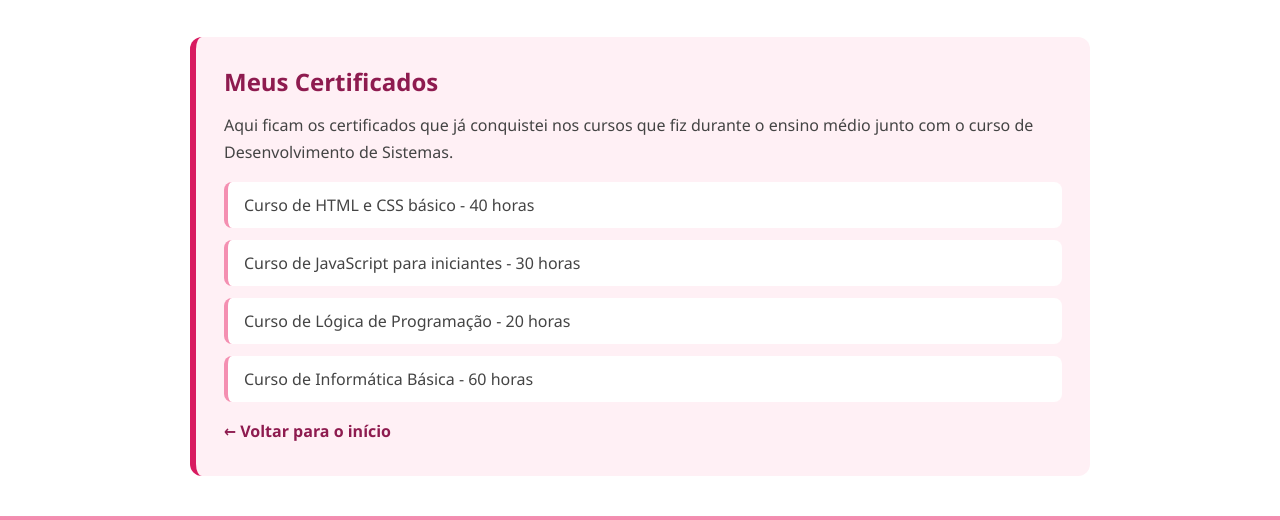
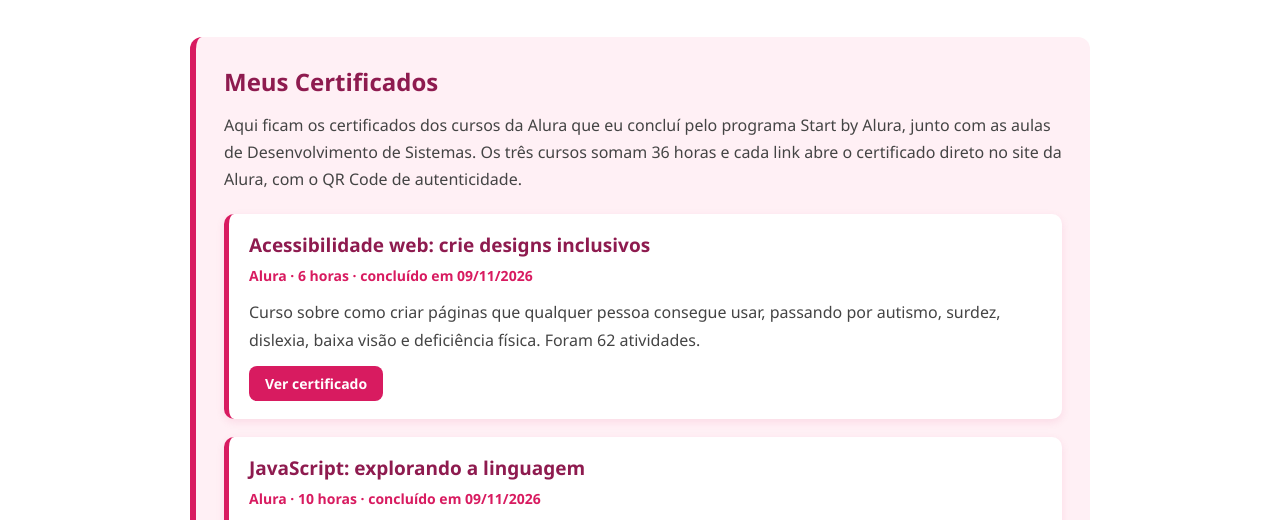
Before and after one commit to thaylabonfim/3trimestre, a plain HTML site: page certificados.html in a window 1280 px wide. Shown: the part 149-669 px from the top of the page. Drawn offline with Linux system fonts and the light colour scheme.

Commit message:
Adiciona os certificados da Alura na pagina de certificados
Co-authored-by: arena-agent <297053741+arena-agent@users.noreply.github.com>

```diff
--- a/certificados.html
+++ b/certificados.html
@@ -47,16 +47,51 @@
   <main class="pagina-conteudo">
     <h2>Meus Certificados</h2>
     <p>
-      Aqui ficam os certificados que já conquistei nos cursos que fiz durante o
-      ensino médio junto com o curso de Desenvolvimento de Sistemas.
+      Aqui ficam os certificados dos cursos da Alura que eu concluí pelo programa
+      Start by Alura, junto com as aulas de Desenvolvimento de Sistemas. Os três
+      cursos somam 36 horas e cada link abre o certificado direto no site da
+      Alura, com o QR Code de autenticidade.
     </p>
 
-    <ul class="lista-certificados">
-      <li>Curso de HTML e CSS básico - 40 horas</li>
-      <li>Curso de JavaScript para iniciantes - 30 horas</li>
-      <li>Curso de Lógica de Programação - 20 horas</li>
-      <li>Curso de Informática Básica - 60 horas</li>
-    </ul>
+    <div class="certificados-lista">
+      <article class="certificado-card">
+        <h3>Acessibilidade web: crie designs inclusivos</h3>
+        <p class="certificado-info">Alura · 6 horas · concluído em 09/11/2026</p>
+        <p>
+          Curso sobre como criar páginas que qualquer pessoa consegue usar,
+          passando por autismo, surdez, dislexia, baixa visão e deficiência
+          física. Foram 62 atividades.
+        </p>
+        <a class="botao botao-pequeno" href="https://cursos.alura.com.br/certificate/thayla-bonfim/acessibilidade-web-design-inclusivos" target="_blank" rel="noopener">
+          Ver certificado
+        </a>
+      </article>
+
+      <article class="certificado-card">
+        <h3>JavaScript: explorando a linguagem</h3>
+        <p class="certificado-info">Alura · 10 horas · concluído em 09/11/2026</p>
+        <p>
+          Introdução à linguagem, tipos de variáveis, trabalhar com muitos
+          elementos, condicionais, fluxo de execução e laços de repetição. Foram
+          39 atividades.
+        </p>
+        <a class="botao botao-pequeno" href="https://cursos.alura.com.br/certificate/thayla-bonfim/javascript-introducao" target="_blank" rel="noopener">
+          Ver certificado
+        </a>
+      </article>
+
+      <article class="certificado-card">
+        <h3>JavaScript: programando na linguagem da web</h3>
+        <p class="certificado-info">Alura · 20 horas · concluído em 09/11/2026</p>
+        <p>
+          Variáveis e operadores, arrays, eventos, formulários, criação de
+          elementos, validação, animação e busca com AJAX. Foram 95 atividades.
+        </p>
+        <a class="botao botao-pequeno" href="https://cursos.alura.com.br/certificate/thayla-bonfim/javascript-programando-na-linguagem-web" target="_blank" rel="noopener">
+          Ver certificado
+        </a>
+      </article>
+    </div>
 
     <a class="voltar" href="index.html">← Voltar para o início</a>
   </main>
--- a/style.css
+++ b/style.css
@@ -566,19 +566,47 @@ main {
 
 /* ---------------- certificados ---------------- */
 
-.lista-certificados {
-  list-style-type: none;
+.certificados-lista {
   display: flex;
   flex-direction: column;
-  gap: 12px;
-  margin-top: 16px;
+  gap: 18px;
+  margin-top: 20px;
 }
 
-.lista-certificados li {
+.certificado-card {
   background-color: #FFFFFF;
-  border-left: 4px solid #F48FB1;
-  border-radius: 8px;
-  padding: 12px 16px;
+  border-left: 5px solid #D81B60;
+  border-radius: 10px;
+  padding: 18px 20px;
+  box-shadow: 0 3px 8px rgba(216, 27, 96, 0.1);
+  transition: transform 0.2s ease, box-shadow 0.2s ease;
+}
+
+.certificado-card:hover {
+  transform: translateY(-3px);
+  box-shadow: 0 8px 18px rgba(216, 27, 96, 0.16);
+}
+
+.certificado-card h3 {
+  color: #8E1B4F;
+  font-size: 19px;
+  margin-bottom: 6px;
+}
+
+.certificado-info {
+  font-size: 14px;
+  font-weight: 600;
+  color: #D81B60;
+  margin-bottom: 10px;
+}
+
+.certificado-card p {
+  margin-bottom: 12px;
+}
+
+.botao-pequeno {
+  padding: 8px 16px;
+  font-size: 14px;
 }
 
 /* ---------------- celular ---------------- */
```
